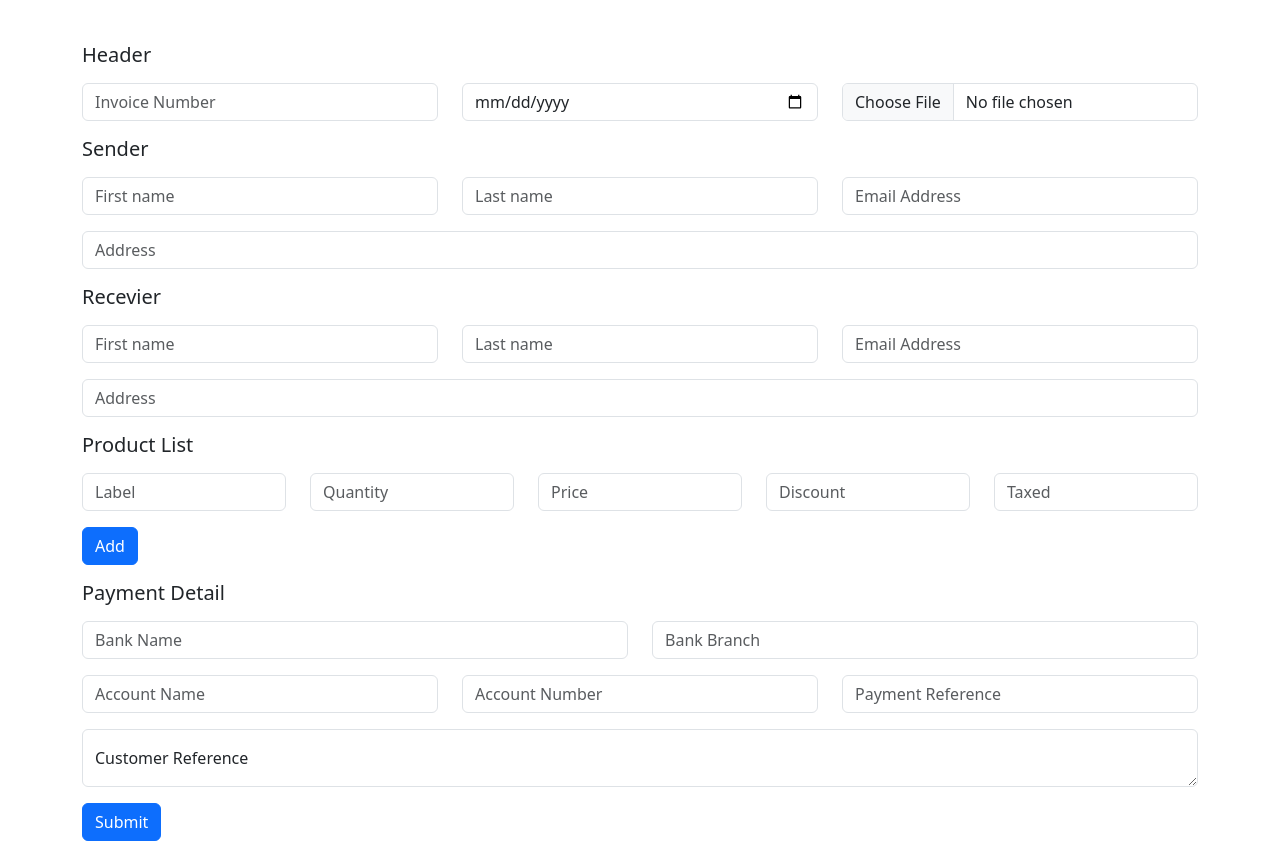
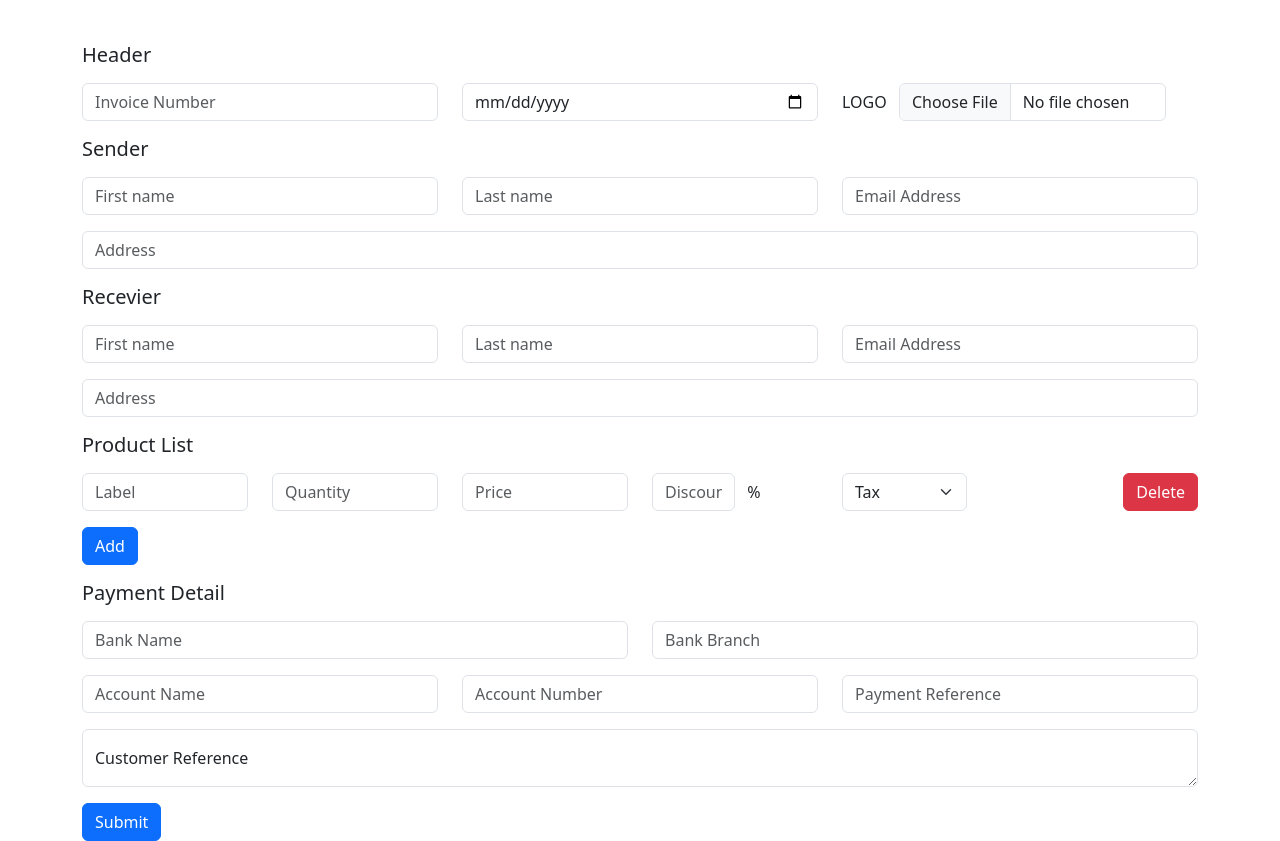
Before and after one commit to fathanfadillah/invoiceHelper, a website: page index.html in a window 1280 px wide. Shown: the part 101-942 px from the top of the page. Drawn offline with nearby package versions, Linux system fonts and the light colour scheme.

Commit message:
index: add label logo at input file, add validation at input file, remove index at product row id, tax input change into dropdown, add delete fuction

```diff
--- a/index.html
+++ b/index.html
@@ -41,11 +41,13 @@
             />
           </div>
           <div class="col">
+            <label class="d-inline me-2" for="logo">LOGO</label>
             <input
-              class="form-control"
+              class="form-control w-75 d-inline"
               type="file"
               id="logo"
               onchange="getImageData(this)"
+              accept="image/png, image/jpeg"
             />
           </div>
         </div>
@@ -140,7 +142,7 @@
                 class="form-control"
                 placeholder="Label"
                 aria-label="Label"
-                id="label-0"
+                id="label"
               />
             </div>
             <div class="col">
@@ -149,7 +151,7 @@
                 class="form-control"
                 placeholder="Quantity"
                 aria-label="Quantity"
-                id="quantity-0"
+                id="quantity"
                 min="0"
               />
             </div>
@@ -159,31 +161,43 @@
                 class="form-control"
                 placeholder="Price"
                 aria-label="Price"
-                id="price-0"
+                id="price"
                 min="0"
               />
             </div>
             <div class="col">
               <input
                 type="text"
-                class="form-control"
+                class="form-control w-50 me-2 d-inline"
                 placeholder="Discount"
                 aria-label="Discount"
-                id="discount-0"
+                id="discount"
                 min="0"
                 max="100"
               />
+              <label for="discount" class="d-inline">%</label>
             </div>
             <div class="col">
-              <input
-                type="number"
-                class="form-control"
-                placeholder="Taxed"
-                aria-label="Taxed"
-                id="taxed-0"
-                min="0"
-                max="100"
-              />
+              <select
+                id="taxed"
+                class="form-select w-75"
+                aria-label="Default select example"
+              >
+                <option selected>Tax</option>
+                <option value="11">PPN 11%</option>
+                <option value="15">PPh 15%</option>
+              </select>
+            </div>
+            <div class="col">
+              <button
+                id="delete"
+                class="btn btn-danger"
+                type="button"
+                onclick="deleteRow(this)"
+                style="float: right"
+              >
+                Delete
+              </button>
             </div>
           </div>
         </div>
@@ -304,7 +318,16 @@
       $("#addProduct").click(() => {
         productNumber++;
         $("#productList").append(productElement(productNumber));
+        console.log("add productNumber", productNumber);
       });
+
+      const deleteRow = (element) => {
+        productNumber--;
+        console.log($("button").index(element));
+        const index = $("button").index(element);
+        $("#productList .row")[index].remove();
+        console.log("delete productNumber", productNumber);
+      };
 
       let file;
       const getImageData = (image) => {
```
